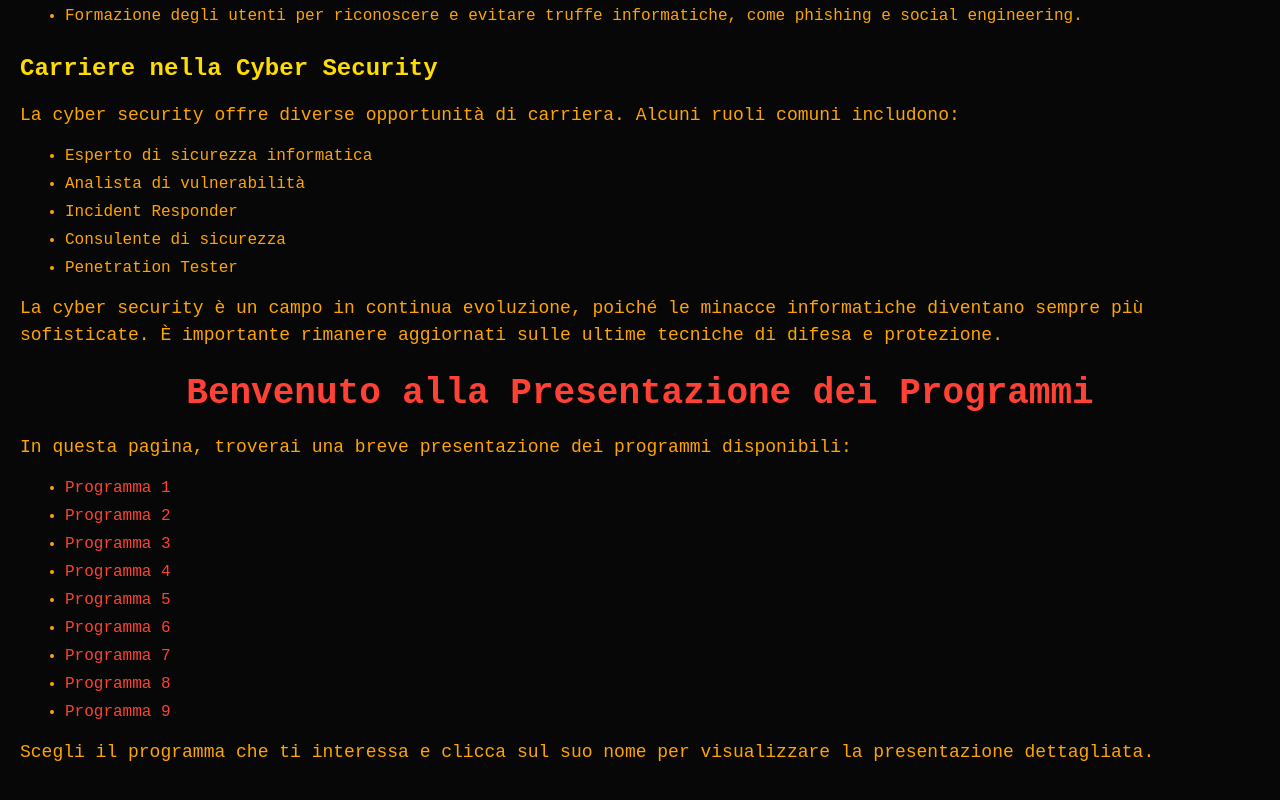
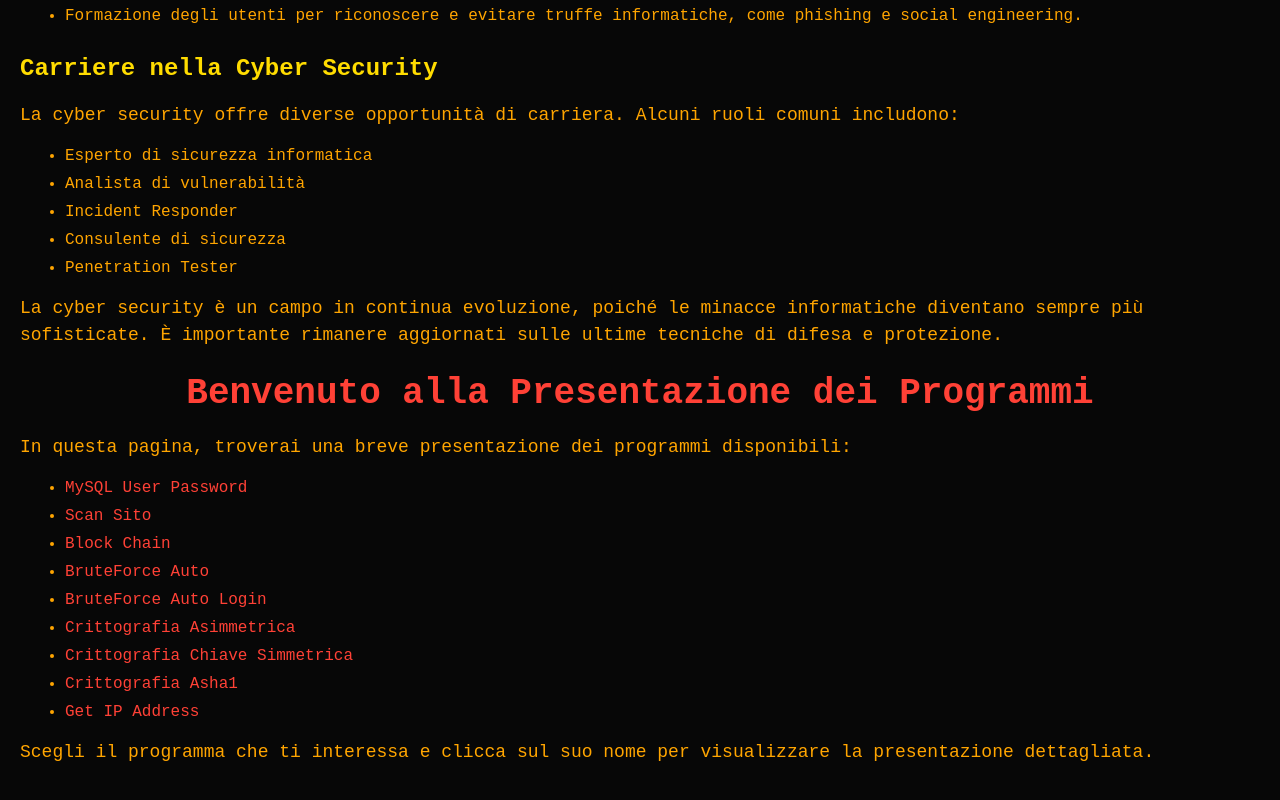
Before and after one commit to velvetAliien/portfolioVelvet, a plain HTML site: page index.html in a window 1280 px wide. Shown: the part 544-1344 px from the top of the page. Drawn offline with Linux system fonts and the light colour scheme.

Commit message:
Update index.html

```diff
--- a/index.html
+++ b/index.html
@@ -137,15 +137,15 @@
   <p>In questa pagina, troverai una breve presentazione dei programmi disponibili:</p>
 
   <ul>
-    <li><a href="mysqluserpsw.html">Programma 1</a></li>
-    <li><a href="scansito.html">Programma 2</a></li>
-    <li><a href="blockchain.html">Programma 3</a></li>
-    <li><a href="bruteforceauto.html">Programma 4</a></li>
-    <li><a href="bruteforceautologin.html">Programma 5</a></li>
-    <li><a href="crittografiaasimmetrica.html">Programma 6</a></li>
-    <li><a href="crittografiachiavesimmetrica.html">Programma 7</a></li>
-    <li><a href="crittografiasha1.html">Programma 8</a></li>
-    <li><a href="getipaddress.html">Programma 9</a></li>
+    <li><a href="mysqluserpsw.html">MySQL User Password</a></li>
+    <li><a href="scansito.html">Scan Sito</a></li>
+    <li><a href="blockchain.html">Block Chain</a></li>
+    <li><a href="bruteforceauto.html">BruteForce Auto</a></li>
+    <li><a href="bruteforceautologin.html">BruteForce Auto Login</a></li>
+    <li><a href="crittografiaasimmetrica.html">Crittografia Asimmetrica</a></li>
+    <li><a href="crittografiachiavesimmetrica.html">Crittografia Chiave Simmetrica</a></li>
+    <li><a href="crittografiasha1.html">Crittografia Asha1</a></li>
+    <li><a href="getipaddress.html">Get IP Address</a></li>
   </ul>
 
   <p>Scegli il programma che ti interessa e clicca sul suo nome per visualizzare la presentazione dettagliata.</p>
```
